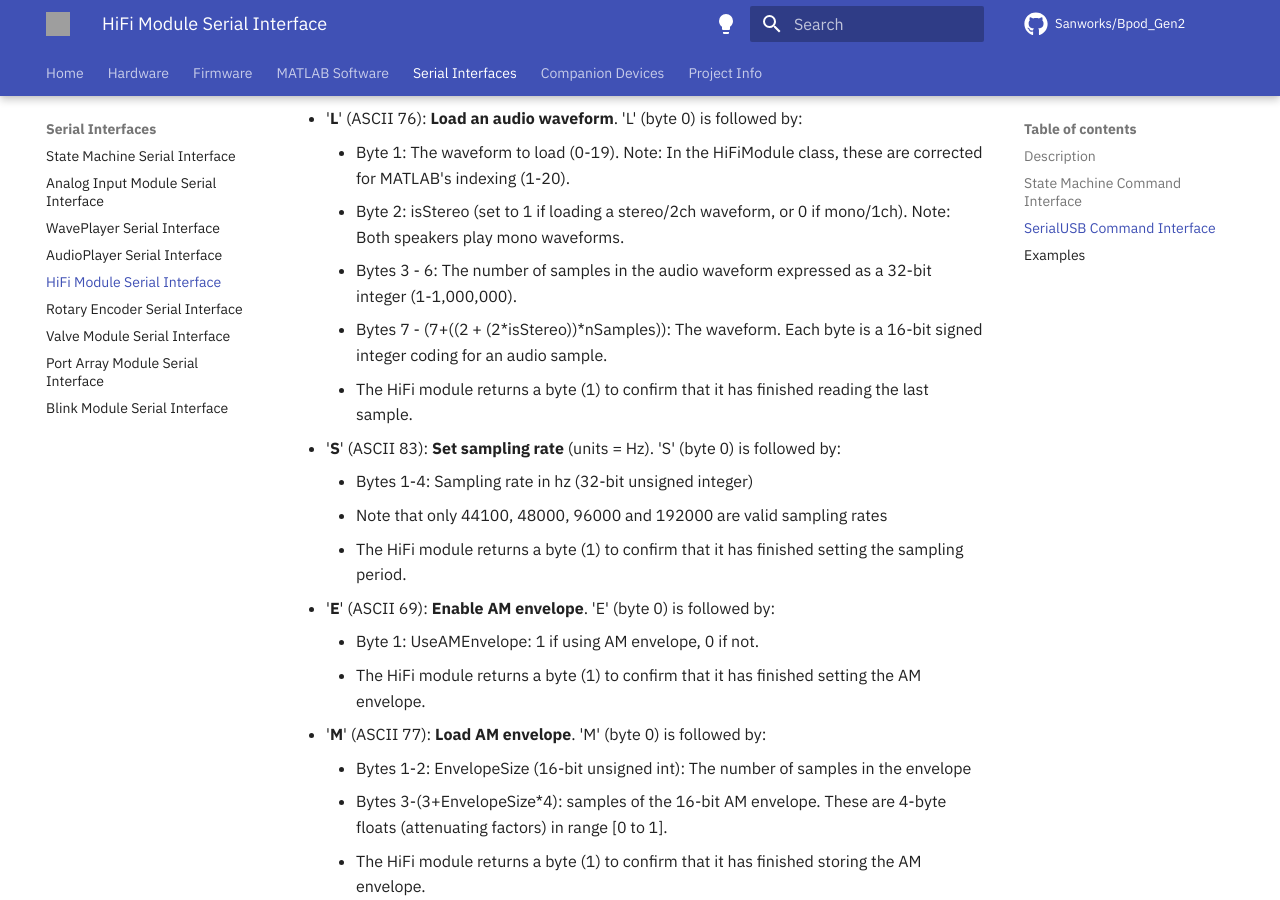
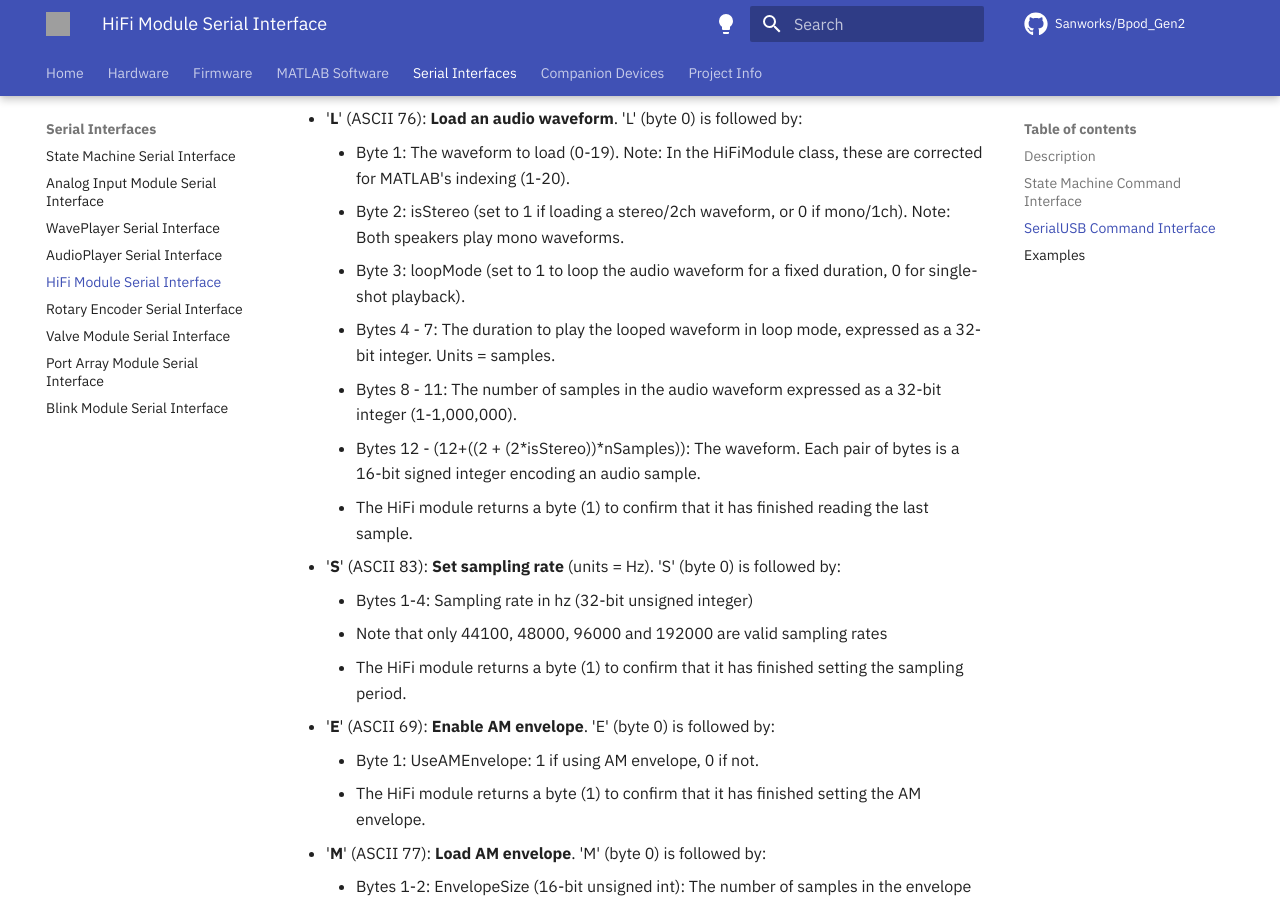
Before and after one commit to sanworks/Bpod_Wiki, an MkDocs documentation site: the page built from docs/serial-interfaces/hifi-module-serial-interface.md, in a window 1280 px wide and 900 px high, scrolled down 1810 px. Built offline with MkDocs 1.6.1 and Material for MkDocs 9.7.7, drawn with Linux system fonts in a browser that asks for light colours; some web fonts are replaced; comment, search, counter and statistics services are not loaded; grey boxes are pictures that could not be loaded.

Commit message:
-HiFi module serial interface: Added missing parameters in 'L' command.

```diff
--- a/docs/serial-interfaces/hifi-module-serial-interface.md
+++ b/docs/serial-interfaces/hifi-module-serial-interface.md
@@ -48,8 +48,10 @@ The SerialUSB command interface allows configuration of the HiFi module from MAT
 - '**L**' (ASCII 76): **Load an audio waveform**. 'L' (byte 0) is followed by:
     - Byte 1: The waveform to load (0-19). Note: In the HiFiModule class, these are corrected for MATLAB's indexing (1-20).
     - Byte 2: isStereo (set to 1 if loading a stereo/2ch waveform, or 0 if mono/1ch). Note: Both speakers play mono waveforms.
-    - Bytes 3 - 6: The number of samples in the audio waveform expressed as a 32-bit integer (1-1,000,000).
-    - Bytes 7 - (7+((2 + (2\*isStereo))\*nSamples)): The waveform. Each byte is a 16-bit signed integer coding for an audio sample.
+    - Byte 3: loopMode (set to 1 to loop the audio waveform for a fixed duration, 0 for single-shot playback).
+    - Bytes 4 - 7: The duration to play the looped waveform in loop mode, expressed as a 32-bit integer. Units = samples.
+    - Bytes 8 - 11: The number of samples in the audio waveform expressed as a 32-bit integer (1-1,000,000).
+    - Bytes 12 - (12+((2 + (2\*isStereo))\*nSamples)): The waveform. Each pair of bytes is a 16-bit signed integer encoding an audio sample.
     - The HiFi module returns a byte (1) to confirm that it has finished reading the last sample.
 - '**S**' (ASCII 83): **Set sampling rate** (units = Hz). 'S' (byte 0) is followed by:
     - Bytes 1-4: Sampling rate in hz (32-bit unsigned integer)
```
